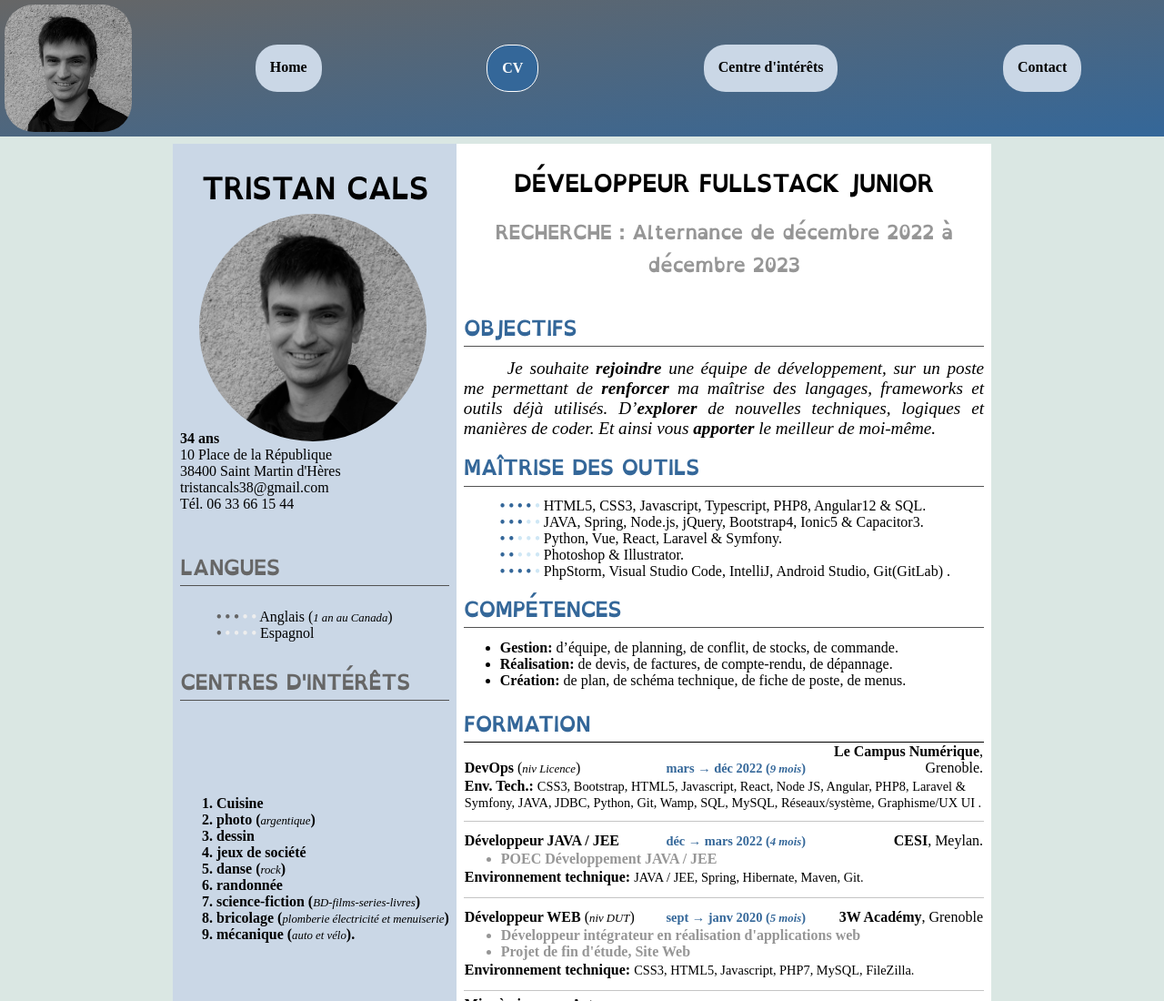
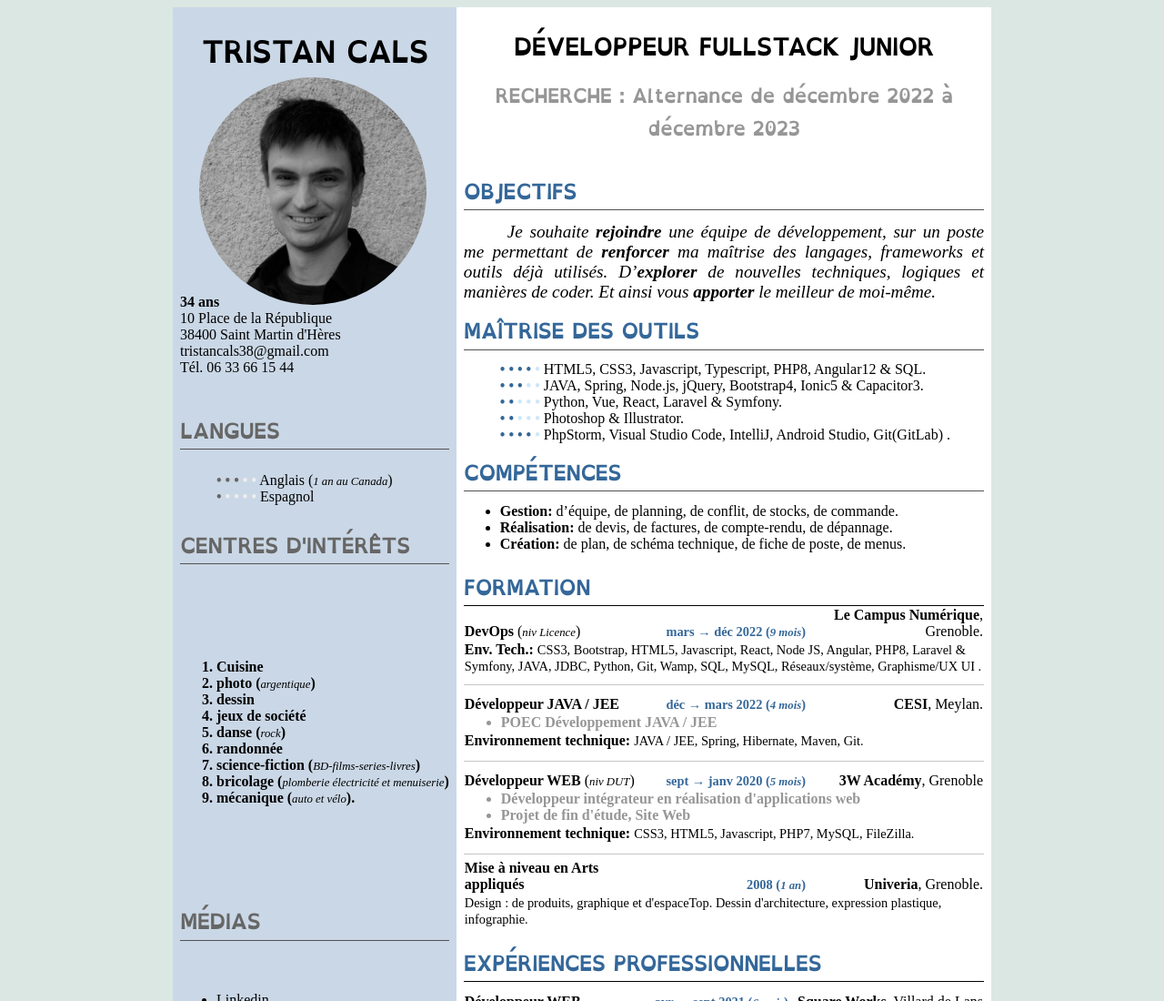
Before and after one commit to Tristancals/CV-tristan, a plain HTML site: page index.html in a window 1280 px wide. Shown: the top 1100 px of the page at 91% size. Drawn offline with Linux system fonts and the light colour scheme.

Commit message:
header delete

```diff
--- a/index.html
+++ b/index.html
@@ -12,17 +12,7 @@
 </head>
 
 <body>
-    <header>
-        <a href="index.html"><img src="public/img/photo_slack.jpg" alt="photo miniature de face de Tristan Cals"></a>
-        <nav>
-            <ul>
-                <li><a href="index.html">Home</a></li>
-                <li class="active"><a href="index.html">CV</a></li>
-                <li><a href="hobby.html">Centre d'intérêts</a></li>
-                <li><a href="contact.html">Contact</a></li>
-            </ul>
-        </nav>
-    </header>
+
     <main class="cv">
 
         <section class="perso">
```
